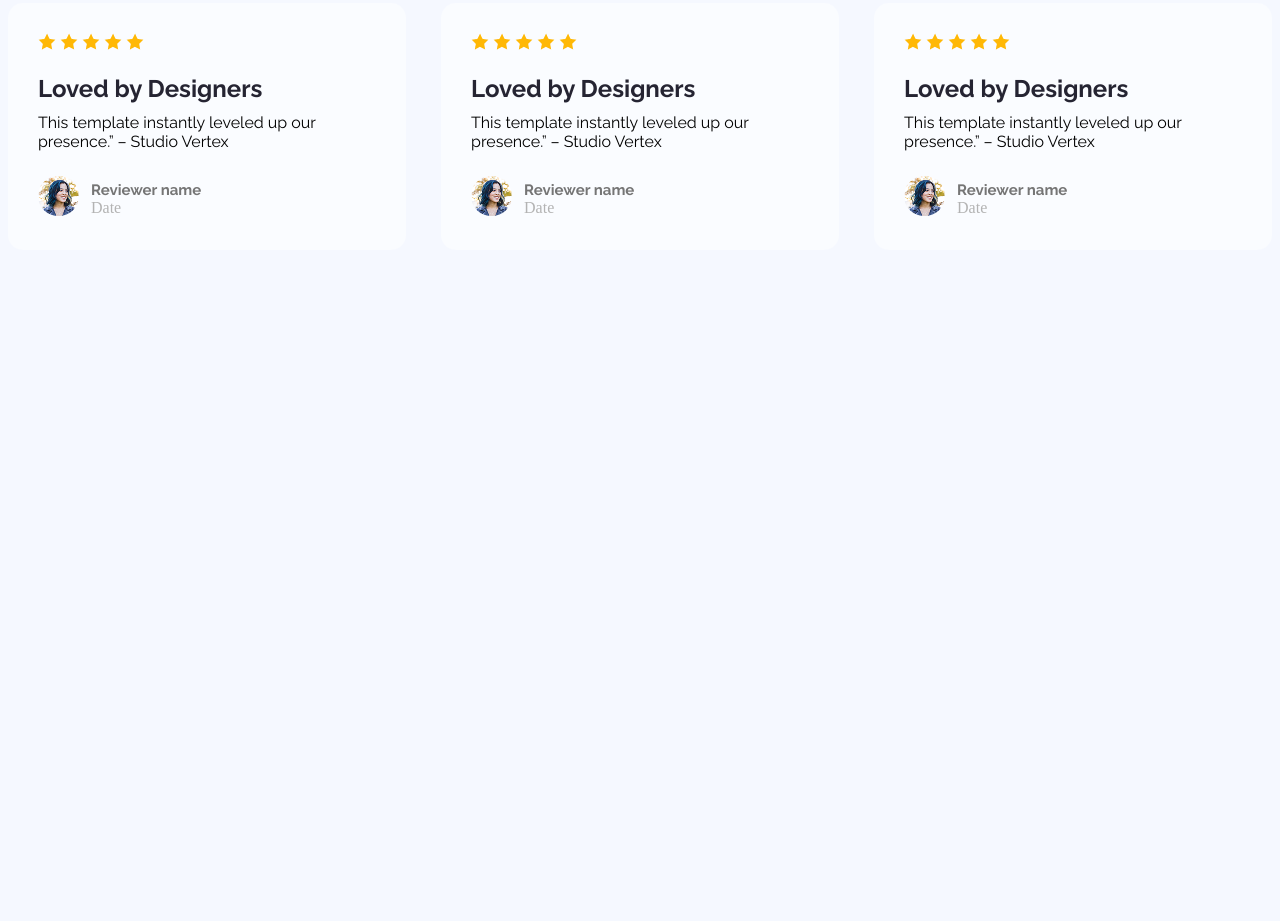
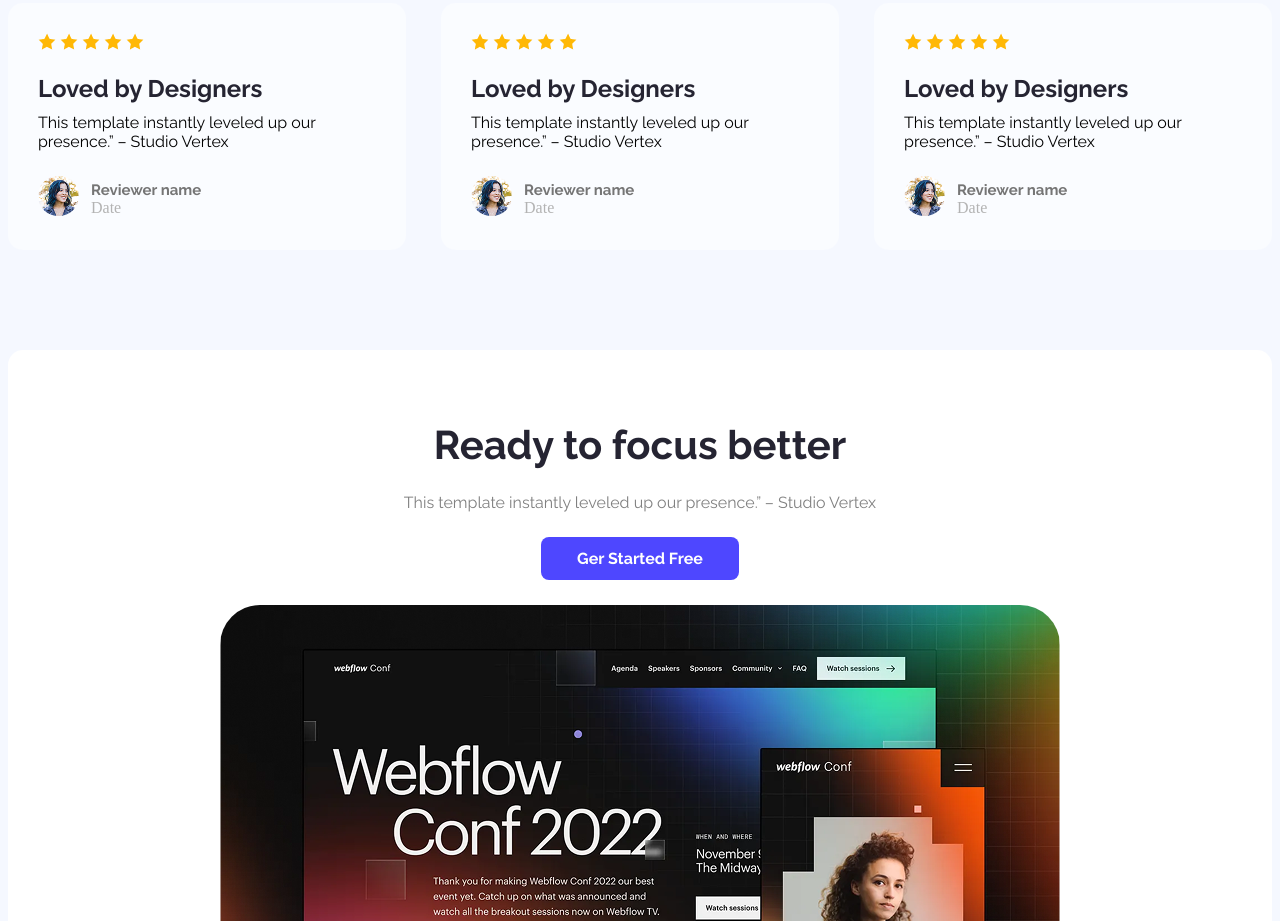
Before and after one commit to labibaltasfi/Labib-assignment-One, a plain HTML site: page index.html in a window 1280 px wide. Shown: the part 1879-2800 px from the top of the page. Before the commit the page ends 2229 px from the top, so only its background shows below. Drawn offline with Linux system fonts and the light colour scheme.

Commit message:
added focus section

```diff
--- a/index.html
+++ b/index.html
@@ -117,6 +117,14 @@
             </div>
             </div>
         </section>
+        <section class="focus text-center">
+            <div class="focus-content">
+                <h3 class="focus-title">Ready to focus better</h3>
+            <p class="focus-description">This template instantly leveled up our presence.” – Studio Vertex</p>
+            <button class="btn-primary"><a href="">Ger Started Free</a></button>
+            </div>
+            <img class="focus-img" src="image/wc-big.png" alt="">
+        </section>
     </main>
     <footer>
 
--- a/styles/styles.css
+++ b/styles/styles.css
@@ -33,7 +33,7 @@ body {
     font-weight: bold;
     border: none;
     padding: 12px 36px;
-    border-radius: 5px;
+    border-radius: 8px;
 }
 
 .btn-primary a {
@@ -216,3 +216,31 @@ main {
 .reviews-date{
     color: #b3b3b3  ;
 }
+
+/* :focus section style  */
+
+.focus{
+    background-color: #ffffff;
+    border-radius: 15px;
+    padding-top: 71px;
+    padding-bottom: 61px;
+}
+
+.focus-img{
+    border-radius: 40px;
+    margin-top: 25px;
+}
+
+.focus-title{
+     font-family: "Raleway";
+    font-size: 40px;
+    color: #252432;
+    font-weight: 700;
+    margin-bottom: 25px;
+}
+
+.focus-description{
+ font-family: "Raleway";
+    color: #808080;
+       margin-bottom: 25px;
+}
```
